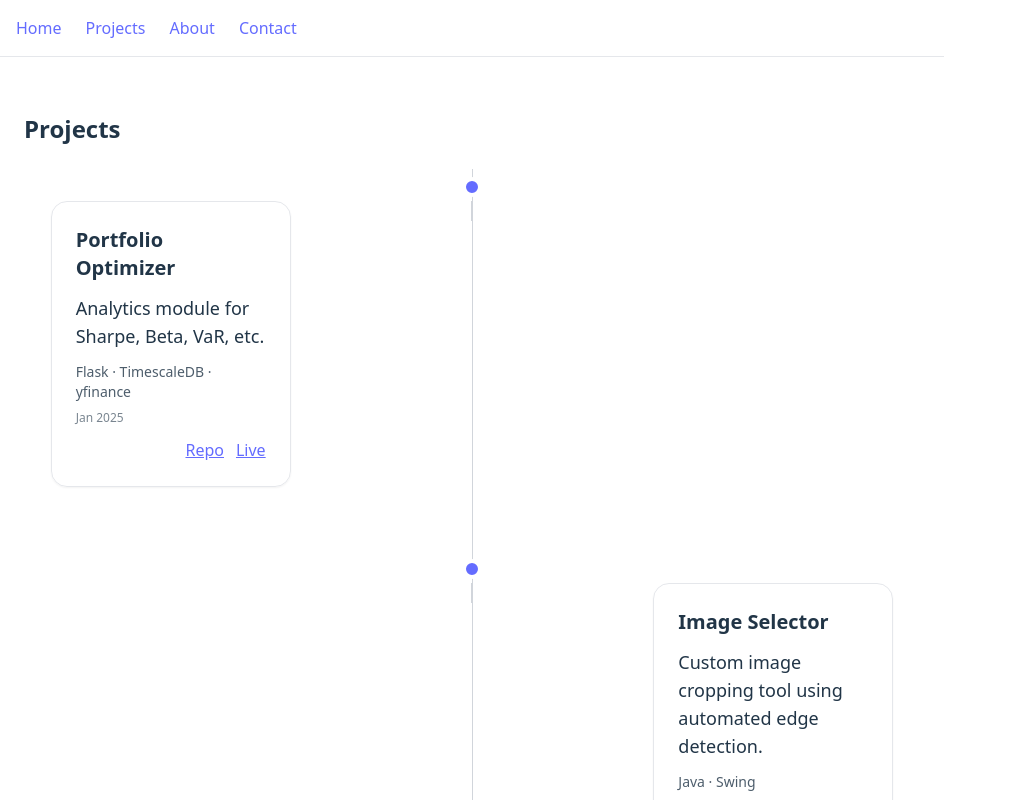
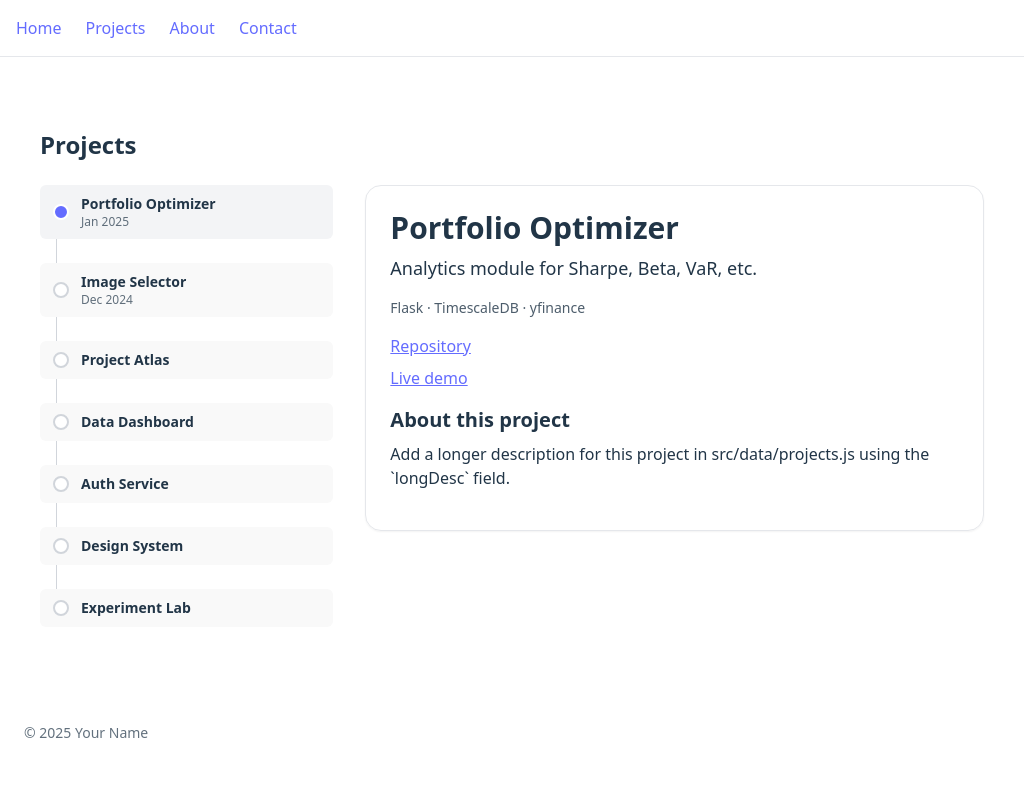
Before and after one commit to gregparent21/gregparent21.github.io, a React (Vite) app: page /projects in a window 1280 px wide. Shown: the top 800 px of the page, without its empty margins (0-1030 px from the left). Built offline with nearby package versions, Linux system fonts and the light colour scheme.

Commit message:
updated projects page

```diff
--- a/src/pages/Projects.jsx
+++ b/src/pages/Projects.jsx
@@ -1,91 +1,75 @@
 import { projects } from "../data/projects"
+import { useState, useMemo } from "react"
 
-function TimelineItem({ project, idx }) {
-  const isLeft = idx % 2 === 0
+function Timeline({ list, selectedIndex, onSelect }) {
   return (
-    <div className="relative md:py-8">
-      <div className="md:grid md:grid-cols-3 md:items-start">
-        {/* left column */}
-        <div className="col-span-1 md:flex md:justify-end md:pr-8">
-          {isLeft && (
-            <div className="inline-block md:w-[90%]">
-              <div className="rounded-2xl border p-6 shadow-sm bg-white/3">
-                <h3 className="text-xl font-semibold">{project.title}</h3>
-                <p className="my-3 text-lg">{project.desc}</p>
-                <p className="text-sm opacity-80">{project.tech.join(" · ")}</p>
-                <p className="text-xs opacity-60 mt-2">{project.date}</p>
-                <div className="mt-3 flex gap-3 justify-end">
-                  {project.repo && (
-                    <a className="underline" href={project.repo} target="_blank" rel="noopener noreferrer">
-                      Repo
-                    </a>
-                  )}
-                  {project.live && (
-                    <a className="underline" href={project.live} target="_blank" rel="noopener noreferrer">
-                      Live
-                    </a>
-                  )}
-                </div>
-              </div>
+    <div className="relative">
+      {/* vertical bar */}
+      <div className="hidden md:block absolute left-4 top-0 bottom-0 w-px bg-gray-300" />
+
+      <div className="space-y-6 sticky top-6">
+        {list.map((p, i) => (
+          <button
+            key={p.title}
+            onClick={() => onSelect(i)}
+            className={`w-full text-left relative pl-10 py-2 rounded-md transition-colors hover:bg-gray-100 focus:outline-none ${i === selectedIndex ? "bg-gray-100" : ""}`}
+          >
+            <div className="absolute left-3 top-1/2 transform -translate-y-1/2">
+              <div className={`h-4 w-4 rounded-full border-2 ${i === selectedIndex ? "bg-[#646cff] border-white" : "bg-white border-gray-300"}`} />
             </div>
-          )}
-        </div>
-
-        {/* center marker column */}
-        <div className="col-span-1 relative flex justify-center">
-          <div className="hidden md:block absolute inset-y-0 w-px bg-gray-300" />
-          <div className="relative z-10 -translate-y-6">
-            <div className="h-5 w-5 rounded-full bg-[#646cff] border-4 border-white" />
-          </div>
-        </div>
-
-        {/* right column */}
-        <div className="col-span-1 md:flex md:justify-start md:pl-8">
-          {!isLeft && (
-            <div className="inline-block md:w-[90%]">
-              <div className="rounded-2xl border p-6 shadow-sm bg-white/3">
-                <h3 className="text-xl font-semibold">{project.title}</h3>
-                <p className="my-3 text-lg">{project.desc}</p>
-                <p className="text-sm opacity-80">{project.tech.join(" · ")}</p>
-                <p className="text-xs opacity-60 mt-2">{project.date}</p>
-                <div className="mt-3 flex gap-3 justify-start">
-                  {project.repo && (
-                    <a className="underline" href={project.repo} target="_blank" rel="noopener noreferrer">
-                      Repo
-                    </a>
-                  )}
-                  {project.live && (
-                    <a className="underline" href={project.live} target="_blank" rel="noopener noreferrer">
-                      Live
-                    </a>
-                  )}
-                </div>
-              </div>
+            <div>
+              <div className="text-sm font-semibold">{p.title}</div>
+              <div className="text-xs opacity-70">{p.date}</div>
             </div>
-          )}
-        </div>
+          </button>
+        ))}
       </div>
     </div>
   )
 }
 
 export default function Projects() {
-  const list = [...projects].sort((a, b) => {
+  // newest first
+  const list = useMemo(() => [...projects].sort((a, b) => {
     if (a.date && b.date) return new Date(b.date).getTime() - new Date(a.date).getTime()
     return 0
-  })
+  }), [])
+
+  const [selected, setSelected] = useState(0)
+  const project = list[selected] || list[0]
 
   return (
-    <section className="max-w-4xl mx-auto py-8">
+    <section className="max-w-6xl mx-auto py-12 px-4">
       <h1 className="text-2xl font-semibold mb-6">Projects</h1>
 
-      <div className="relative">
-        <div className="hidden md:block absolute left-1/2 top-0 bottom-0 w-px bg-gray-300" />
+      <div className="md:grid md:grid-cols-3 md:gap-8">
+        {/* Left: timeline (1/3) */}
+        <aside className="md:col-span-1">
+          <Timeline list={list} selectedIndex={selected} onSelect={setSelected} />
+        </aside>
 
-        <div className="space-y-8">
-          {list.map((p, i) => (
-            <TimelineItem key={p.title} project={p} idx={i} />
-          ))}
+        {/* Right: details (2/3) */}
+        <div className="md:col-span-2 mt-6 md:mt-0">
+          <article className="rounded-2xl border p-6 shadow-sm">
+            <h2 className="text-3xl font-bold mb-2">{project.title}</h2>
+            <p className="text-lg mb-4">{project.desc}</p>
+            <div className="mb-4 text-sm opacity-80">{project.tech.join(" · ")}</div>
+            {project.repo && (
+              <div className="mb-2">
+                <a className="underline" href={project.repo} target="_blank" rel="noopener noreferrer">Repository</a>
+              </div>
+            )}
+            {project.live && (
+              <div className="mb-4">
+                <a className="underline" href={project.live} target="_blank" rel="noopener noreferrer">Live demo</a>
+              </div>
+            )}
+
+            <section>
+              <h3 className="text-xl font-semibold mb-2">About this project</h3>
+              <p className="mb-4">{project.longDesc ?? "Add a longer description for this project in src/data/projects.js using the `longDesc` field."}</p>
+            </section>
+          </article>
         </div>
       </div>
     </section>
```
